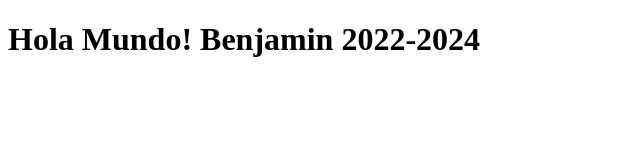
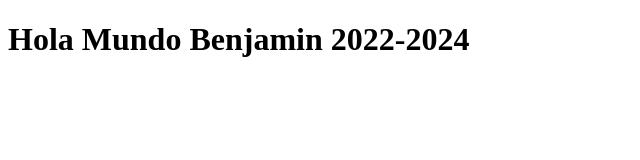
Before and after one commit to Alejandro202010329/ProyectoFinalBJM, a website: page index.html in a window 1280 px wide. Shown: the whole page, without its empty margins (0-640 px from the left). Drawn offline with Linux system fonts and the light colour scheme.

Commit message:
Update index.html

```diff
--- a/index.html
+++ b/index.html
@@ -6,6 +6,6 @@
     <title>Hola Mundo</title>
 </head>
 <body>
-    <h1>Hola Mundo! Benjamin 2022-2024</h1>
+    <h1>Hola Mundo Benjamin 2022-2024</h1>
 </body>
 </html>
```
